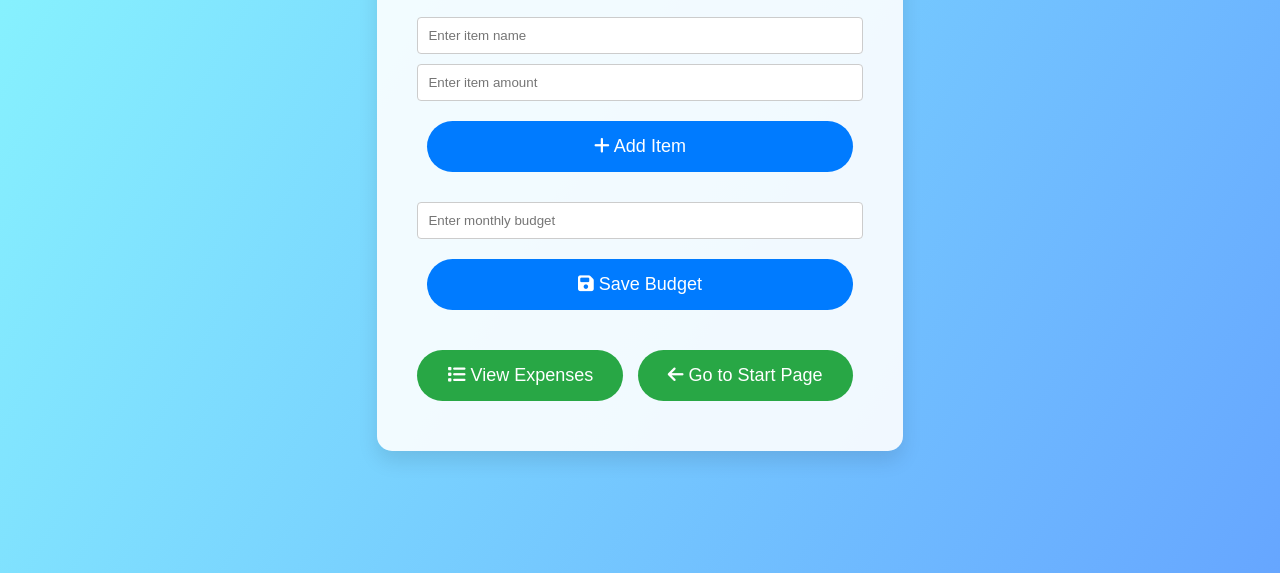
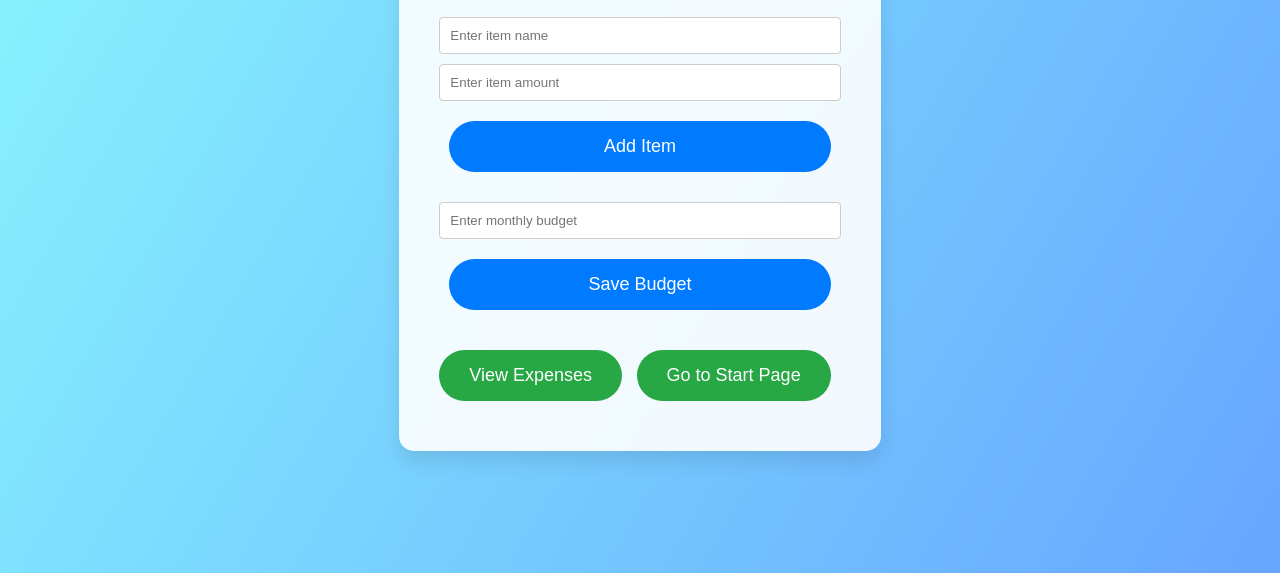
Before and after one commit to vinay3103/app, a plain HTML site: page index.html in a window 1280 px wide. Shown: the part 227-800 px from the top of the page. Drawn offline with Linux system fonts and the light colour scheme.

Commit message:
Update index.html

```diff
--- a/index.html
+++ b/index.html
@@ -6,7 +6,6 @@
   <title>Expense Tracker</title>
   <link rel="stylesheet" href="styles.css">
   <style>
-    @import url('https://cdnjs.cloudflare.com/ajax/libs/font-awesome/6.4.0/css/all.min.css');
     body {
       font-family: 'Arial', sans-serif;
       background: linear-gradient(120deg, #89f7fe 0%, #66a6ff 100%);
```
